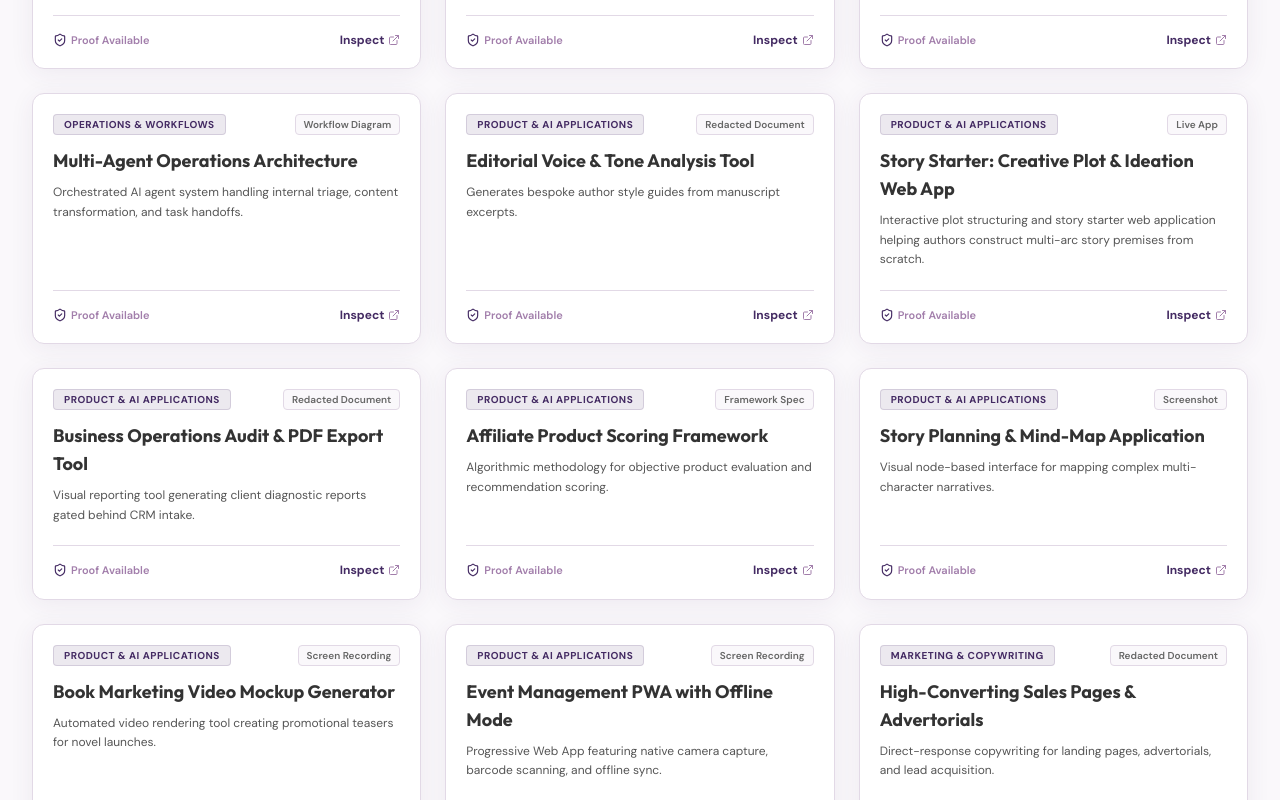
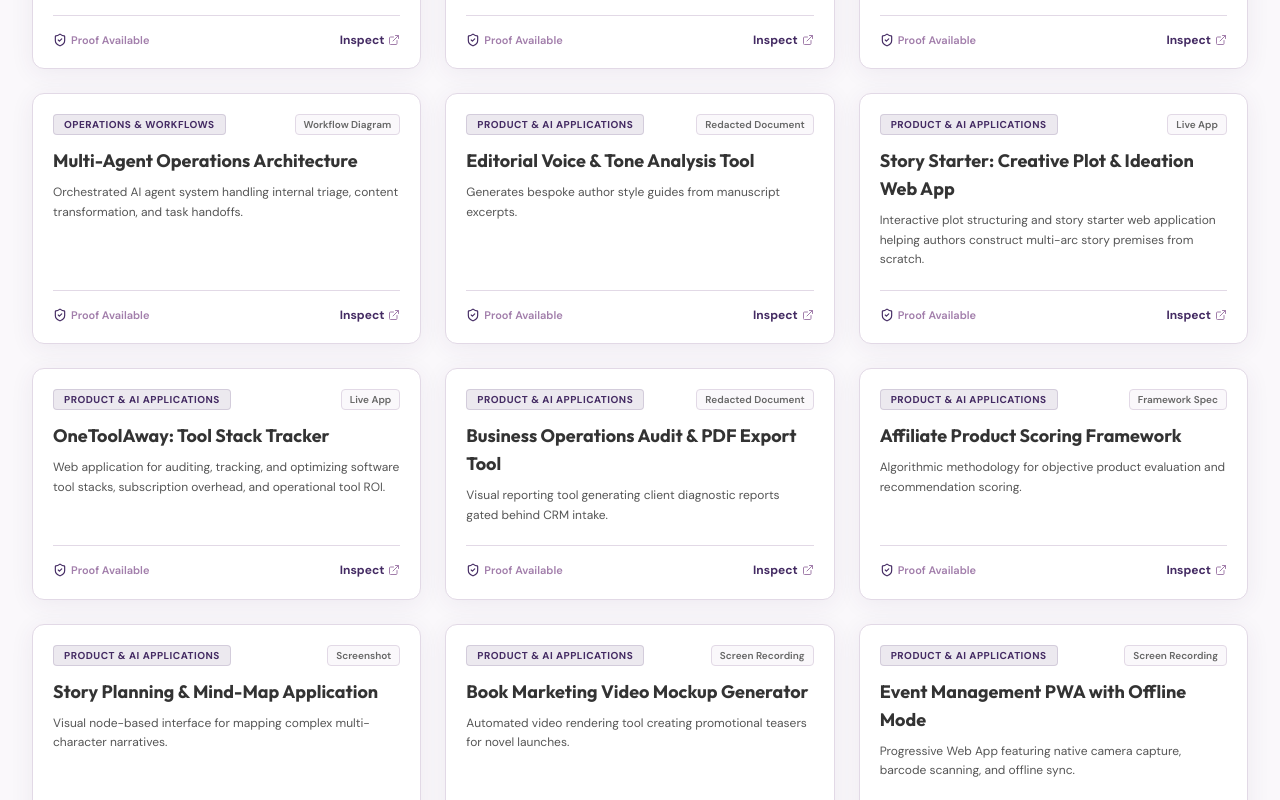
Before and after one commit to TaniaV40/portfolio-website, a Next.js app: page / in a window 1280 px wide. Shown: the part 2264-3064 px from the top of the page. Built offline with nearby package versions, Linux system fonts and the light colour scheme.

Commit message:
Add OneToolAway Tool Stack Tracker entry with live URL (https://www.onetoolaway.com/toolstack_traker)

```diff
--- a/src/data/competencies.ts
+++ b/src/data/competencies.ts
@@ -188,6 +188,25 @@ export const COMPETENCIES: Competency[] = [
       summary: 'Guides creators through beat sheet creation, story starter prompts, character motivation mapping, and conflict escalation.',
       link: 'https://story-starter-sable.vercel.app/',
       highlights: ['Interactive beat sheet & premise generator', 'Theme & subplot conflict tracker']
+    }
+  },
+  {
+    id: 'prod-toolstack-tracker',
+    category: 'product',
+    title: 'OneToolAway: Tool Stack Tracker',
+    description: 'Web application for auditing, tracking, and optimizing software tool stacks, subscription overhead, and operational tool ROI.',
+    suggestedProof: 'Live web application demo & tool stack audit interface.',
+    proofType: 'live_app',
+    artefactName: 'OneToolAway Digital Product',
+    tags: ['Live Web App', 'Tool Stack Tracker', 'SaaS Audit', 'Operations'],
+    proofDetails: {
+      summary: 'Allows businesses and digital creators to catalogue software tools, track recurring costs, map integration dependencies, and eliminate stack redundancy.',
+      link: 'https://www.onetoolaway.com/toolstack_traker',
+      highlights: [
+        'Software subscription & renewal cost tracking',
+        'Integration mapping across GHL, n8n, Make, and custom APIs',
+        'Redundant software elimination & stack ROI scoring'
+      ]
     }
   },
   {
```
